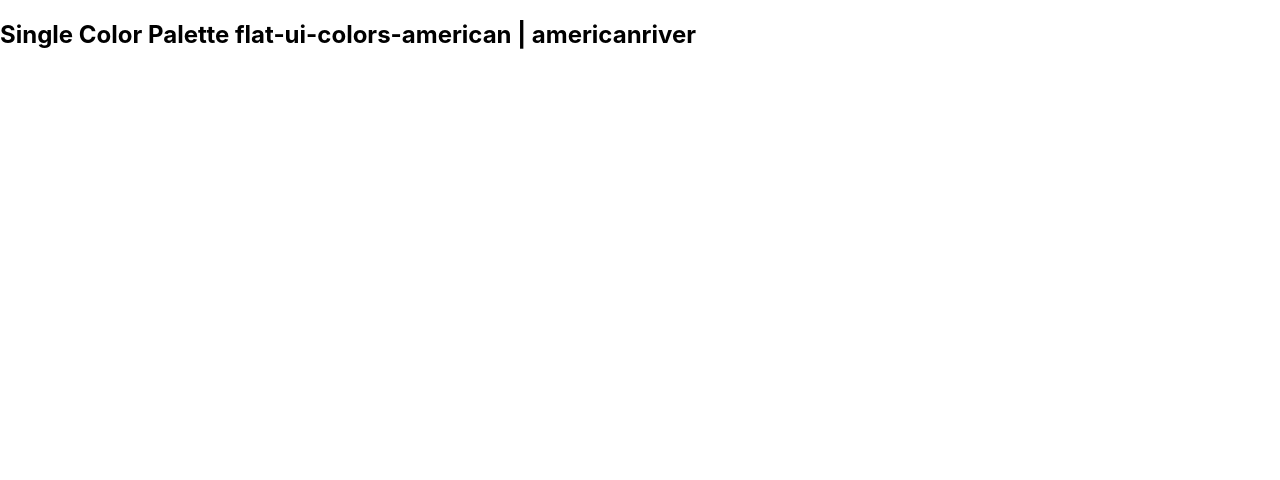
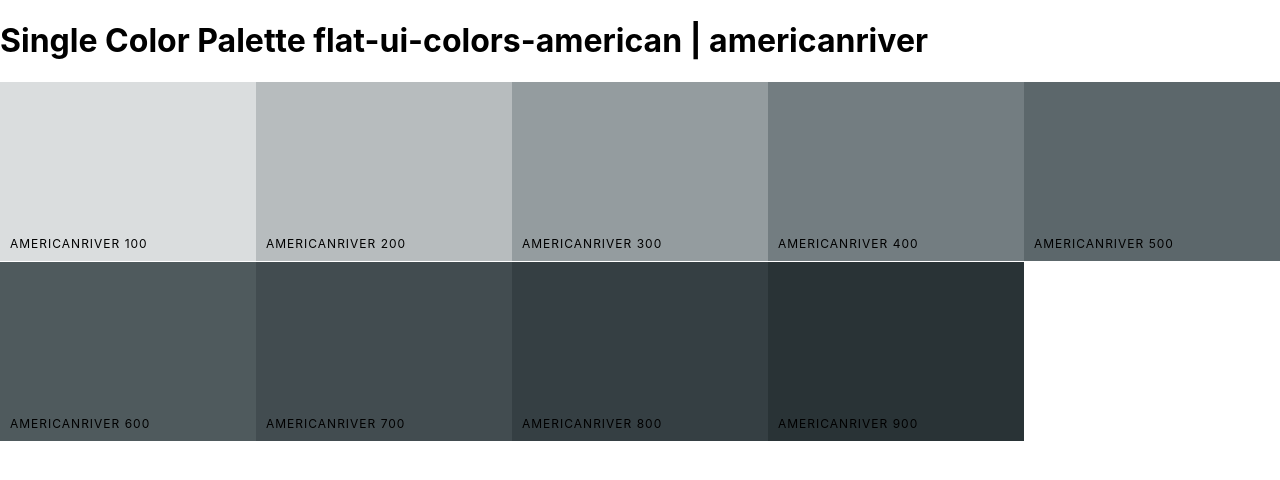
Before and after one commit to JeremyCrichton/color-palette, a React (Create React App) app: page /palette/flat-ui-colors-american/americanriver in a window 1280 px wide. Shown: the top 480 px of the page. Built offline with nearby package versions, Linux system fonts and the light colour scheme.

Commit message:
display colors in SingleColorPalette

```diff
--- a/src/ColorBox.js
+++ b/src/ColorBox.js
@@ -4,7 +4,7 @@ import { CopyToClipboard } from 'react-copy-to-clipboard';
 
 import './ColorBox.css';
 
-const ColorBox = ({ background, name, colorId, paletteId }) => {
+const ColorBox = ({ background, name, colorId, paletteId, showLink }) => {
   const [copied, setCopied] = useState(false);
 
   const handleCopyState = () => {
@@ -30,12 +30,14 @@ const ColorBox = ({ background, name, colorId, paletteId }) => {
           </div>
           <button className="copy-button">Copy</button>
         </div>
+        {showLink && (
           <Link
             to={`/palette/${paletteId}/${colorId}`}
             onClick={e => e.stopPropagation()}
           >
             <span className="see-more">More</span>
           </Link>
+        )}
       </div>
     </CopyToClipboard>
   );
--- a/src/Palette.js
+++ b/src/Palette.js
@@ -2,7 +2,7 @@ import React, { useState } from 'react';
 import { useParams } from 'react-router-dom';
 
 import seedColors from './seedColors';
-import { generatePalette } from './colorHelpers';
+import { generatePalette, findPalette } from './colorHelpers';
 import Navbar from './Navbar';
 import ColorBox from './ColorBox';
 import './Palette.css';
@@ -11,12 +11,7 @@ const Palette = () => {
   const [level, setLevel] = useState(500);
   const [format, setFormat] = useState('hex');
   const { id } = useParams();
-
-  const findPalette = pid => {
-    return seedColors.find(palette => palette.id === pid);
-  };
-
-  const palette = generatePalette(findPalette(id));
+  const palette = generatePalette(findPalette(id, seedColors));
 
   const changeLevel = lev => {
     setLevel(lev);
@@ -33,6 +28,7 @@ const Palette = () => {
       name={color.name}
       colorId={color.id}
       paletteId={id}
+      showLink
     />
   ));
 
--- a/src/SingleColorPalette.js
+++ b/src/SingleColorPalette.js
@@ -1,12 +1,30 @@
 import React from 'react';
 import { useParams } from 'react-router-dom';
 
+import seedColors from './seedColors';
+import { findPalette, generatePalette, gatherShades } from './colorHelpers';
+import ColorBox from './ColorBox';
+
 const SingleColorPalette = () => {
   const { paletteId, colorId } = useParams();
+  const palette = generatePalette(findPalette(paletteId, seedColors));
+  const shades = gatherShades(palette, colorId);
+  const colorBoxes = shades.map(color => (
+    <ColorBox
+      key={color.hex}
+      name={color.name}
+      background={color.hex}
+      showLink={false}
+    />
+  ));
+
   return (
-    <h2>
-      Single Color Palette {paletteId} | {colorId}
-    </h2>
+    <div className="Palette">
+      <h1>
+        Single Color Palette {paletteId} | {colorId}
+      </h1>
+      <div className="Palette-colors">{colorBoxes}</div>
+    </div>
   );
 };
 
--- a/src/colorHelpers.js
+++ b/src/colorHelpers.js
@@ -1,6 +1,26 @@
 import chroma from 'chroma-js';
 
 const levels = [50, 100, 200, 300, 400, 500, 600, 700, 800, 900];
+
+// Return an array w/ 3 color values: dark, actual, white
+function getRange(hexColor) {
+  const end = '#fff';
+  return [
+    chroma(hexColor)
+      .darken(1.4)
+      .hex(),
+    hexColor,
+    end
+  ];
+}
+
+// Return a # of colors based on a single hexColor
+function getScale(hexColor, numberOfColors) {
+  return chroma
+    .scale(getRange(hexColor))
+    .mode('lab')
+    .colors(numberOfColors);
+}
 
 function generatePalette(starterPalette) {
   let newPalette = {
@@ -31,24 +51,22 @@ function generatePalette(starterPalette) {
   return newPalette;
 }
 
-// Return an array w/ 3 color values: dark, actual, white
-function getRange(hexColor) {
-  const end = '#fff';
-  return [
-    chroma(hexColor)
-      .darken(1.4)
-      .hex(),
-    hexColor,
-    end
-  ];
-}
+// Find a palette by ID
+const findPalette = (pid, colors) => {
+  return colors.find(palette => palette.id === pid);
+};
 
-// Return a # of colors based on a single hexColor
-function getScale(hexColor, numberOfColors) {
-  return chroma
-    .scale(getRange(hexColor))
-    .mode('lab')
-    .colors(numberOfColors);
-}
+const gatherShades = (palette, colorToFilterBy) => {
+  let shades = [];
+  let allColors = palette.colors;
 
-export { generatePalette };
+  for (let key in allColors) {
+    shades = shades.concat(
+      allColors[key].filter(color => color.id === colorToFilterBy)
+    );
+  }
+
+  return shades.slice(1);
+};
+
+export { findPalette, generatePalette, gatherShades };
```
Lines whose indentation alone changed are shown as unchanged.
